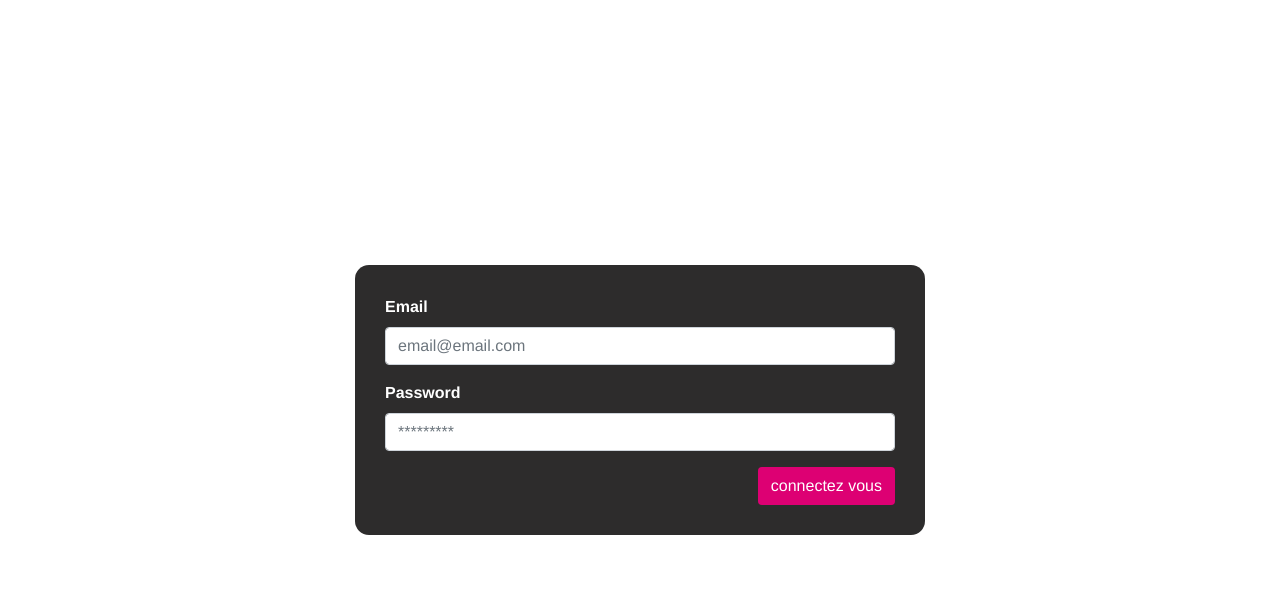
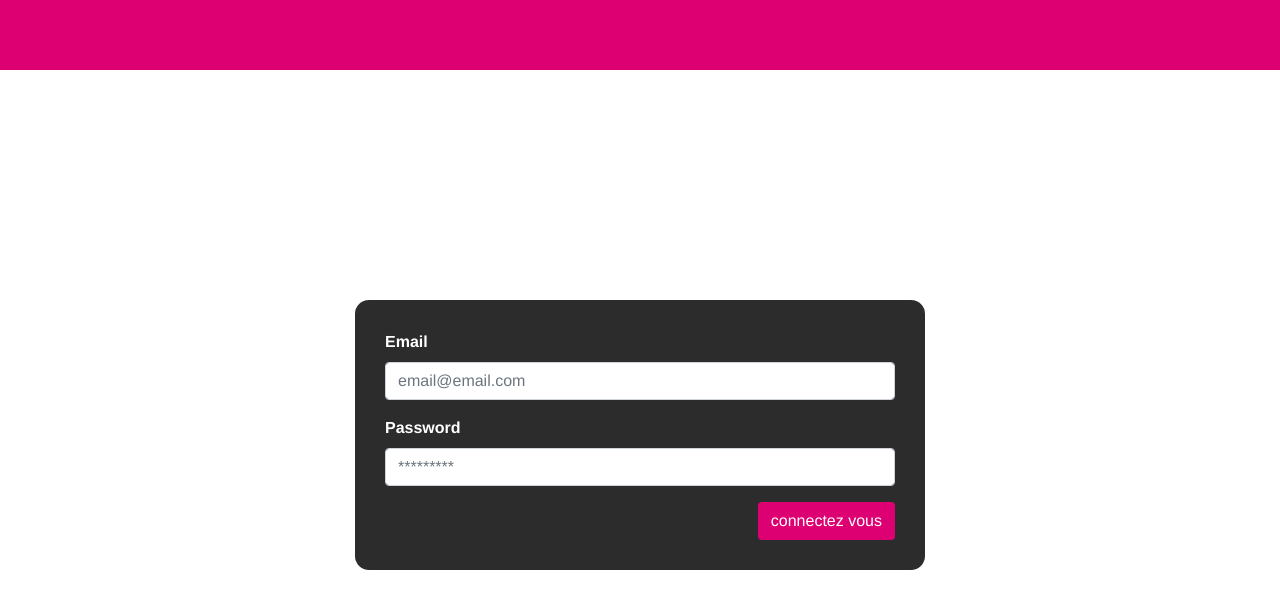
Before and after one commit to metanas/minizen, a Vue app: page /login in a window 1280 px wide. Shown: the top 608 px of the page. Built offline with nearby package versions, Linux system fonts and the light colour scheme.

Commit message:
Add header

```diff
--- /dev/null
+++ b/src/components/header/index.vue
@@ -0,0 +1,14 @@
+<template lang="pug">
+.container-fluid.header-content
+</template>
+
+<script lang="ts">
+import { Component, Vue } from "vue-property-decorator";
+
+@Component({
+  name: "PublicHeader"
+})
+export default class PublicHeader extends Vue {}
+</script>
+
+<style lang="scss" src="../../stylesheets/header/index.scss"/>
--- /dev/null
+++ b/src/stylesheets/header/index.scss
@@ -0,0 +1,6 @@
+@import "../variable";
+
+.header-content {
+  height: 70px;
+  background-color: $primary-color;
+}
--- a/src/views/Login.vue
+++ b/src/views/Login.vue
@@ -1,4 +1,7 @@
 <template lang="pug">
+.container-fluid.vh-100
+  .row
+    PublicHeader
   .login-page.d-flex.align-items-center
     .container
       .row
@@ -6,14 +9,14 @@
           input-attr(name='input' :value='value' label="Email" placeholder="email@email.com")
           input-attr(name='input' :value='value' type="password" label="Password" placeholder="*********")
           button.btn.btn-minizen.float-right(type='submit') connectez vous
-
 </template>
 <script lang="ts">
 import { Vue, Component } from "vue-property-decorator";
 import inputAttr from "@/components/inputs/inputAttr.vue";
+import PublicHeader from "@/components/header/index.vue";
 @Component({
   name: "Login",
-  components: { inputAttr }
+  components: { inputAttr, PublicHeader }
 })
 export default class Login extends Vue {
   value = "";
@@ -25,17 +28,18 @@ export default class Login extends Vue {
 @import "~bootstrap/scss/utilities/display";
 @import "~bootstrap/scss/buttons";
 @import "~bootstrap/scss/utilities/float";
+@import "~bootstrap/scss/utilities/sizing";
 
 .login-page {
-  height: 100%;
+  height: calc(100% - 70px);
+  width: 100%;
 
-
-  .login-card{
+  .login-card {
     background-color: #2d2c2c;
     padding: 30px;
     border-radius: 14px;
 
-    label{
+    label {
       color: white;
     }
   }
```
Lines whose indentation alone changed are shown as unchanged.
